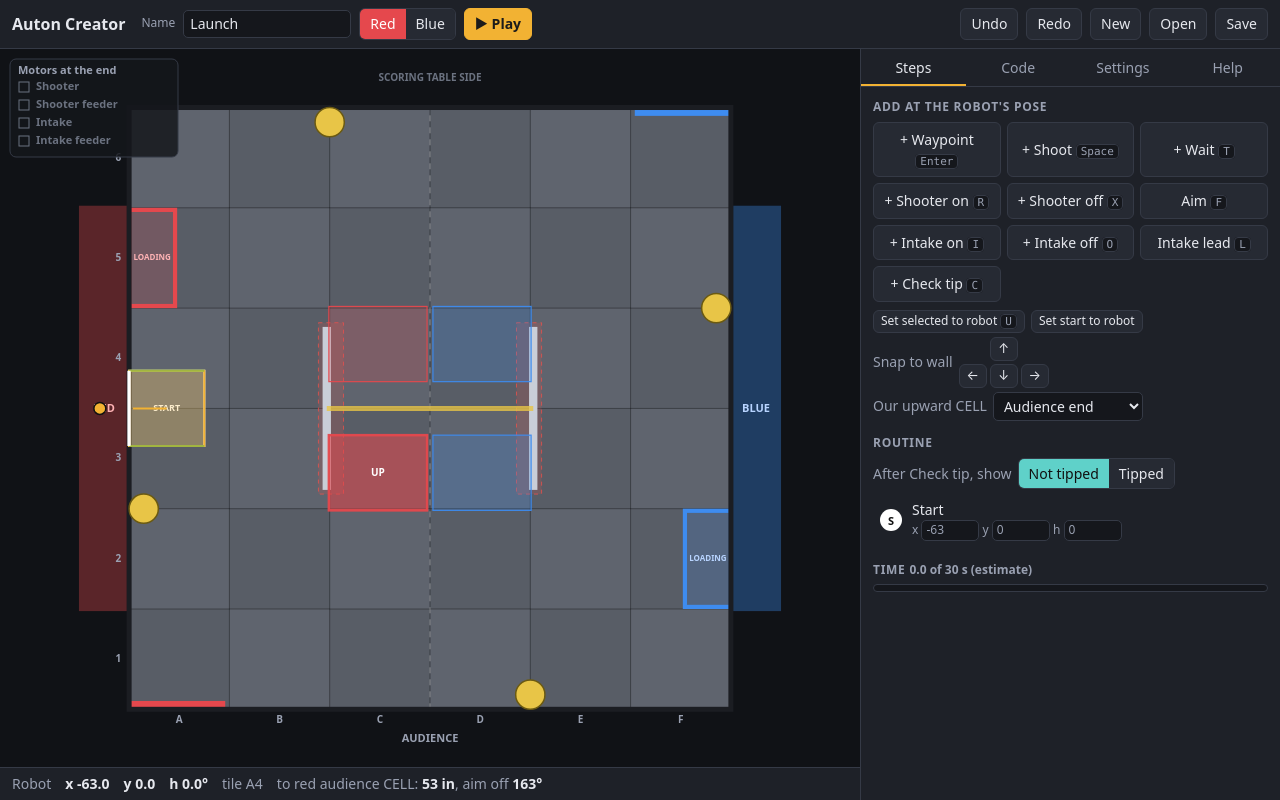
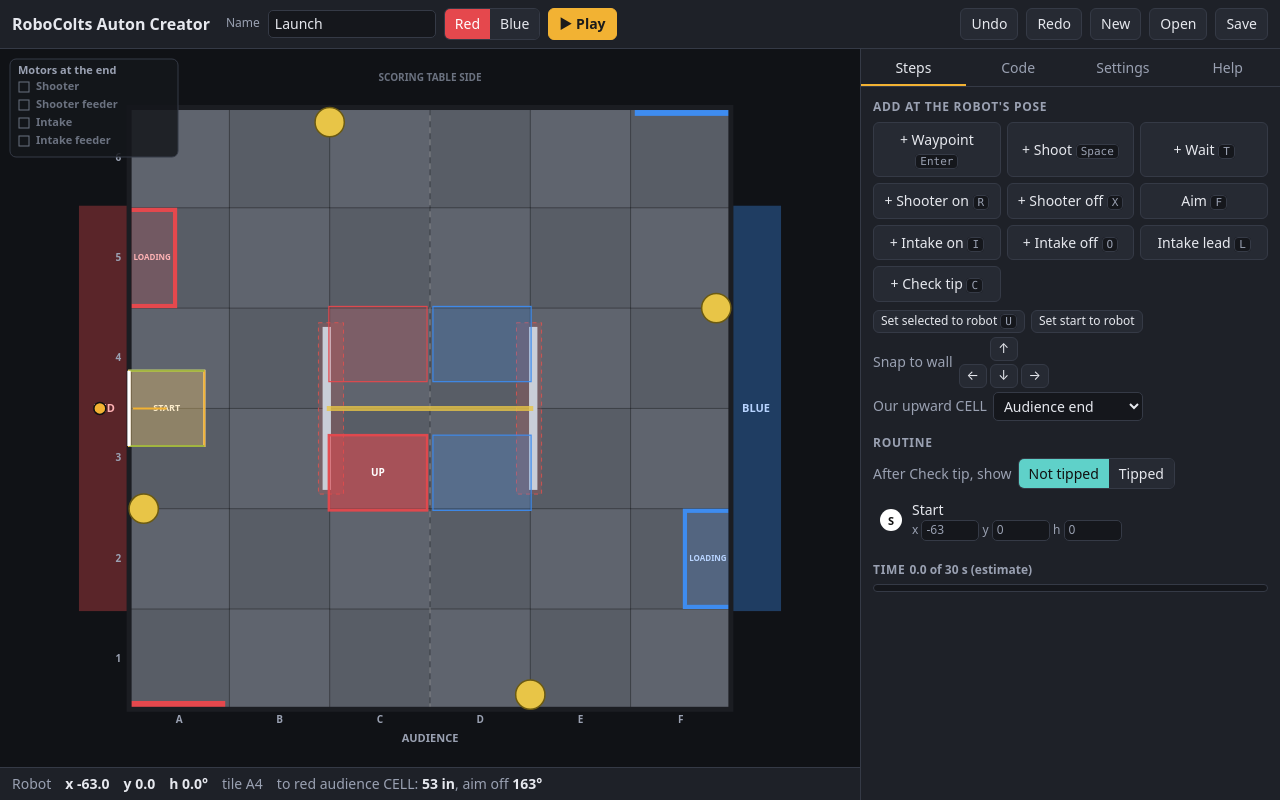
Before and after one commit to RoboColtsFTC/BIOBUZZ, a plain HTML site: page tools/auton-creator/index.html in a window 1280 px wide. Drawn offline with Linux system fonts and the light colour scheme.

Commit message:
Auton creator: title RoboColts Auton Creator
Co-Authored-By: Claude Opus 5.5 (1M context) <noreply@anthropic.com>

```diff
--- a/tools/auton-creator/index.html
+++ b/tools/auton-creator/index.html
@@ -3,7 +3,7 @@
 <head>
 <meta charset="utf-8">
 <meta name="viewport" content="width=device-width, initial-scale=1">
-<title>Auton Creator</title>
+<title>RoboColts Auton Creator</title>
 <style>
   :root {
     --bg: #15171c;
@@ -115,7 +115,7 @@
 <body>
 <div class="app">
   <header>
-    <h1>Auton Creator</h1>
+    <h1>RoboColts Auton Creator</h1>
     <label class="hint" for="name">Name</label>
     <input type="text" id="name" size="14" title="Becomes the class names, e.g. Launch -> RedAutoLaunch / BlueAutoLaunch">
     <span class="seg" id="allianceSeg" title="Which alliance you are drawing for. Switching rotates the routine to the other side.">
```
